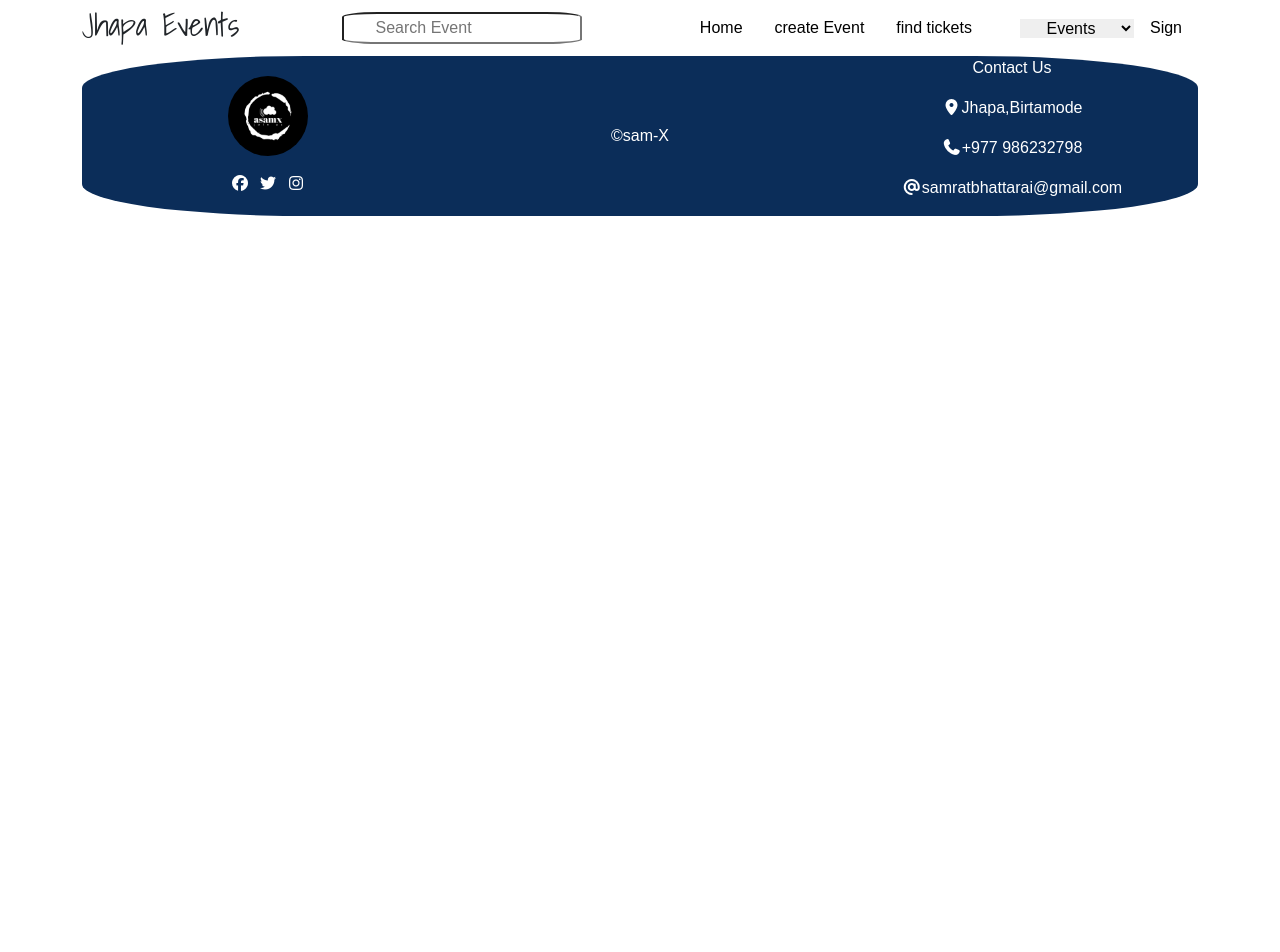
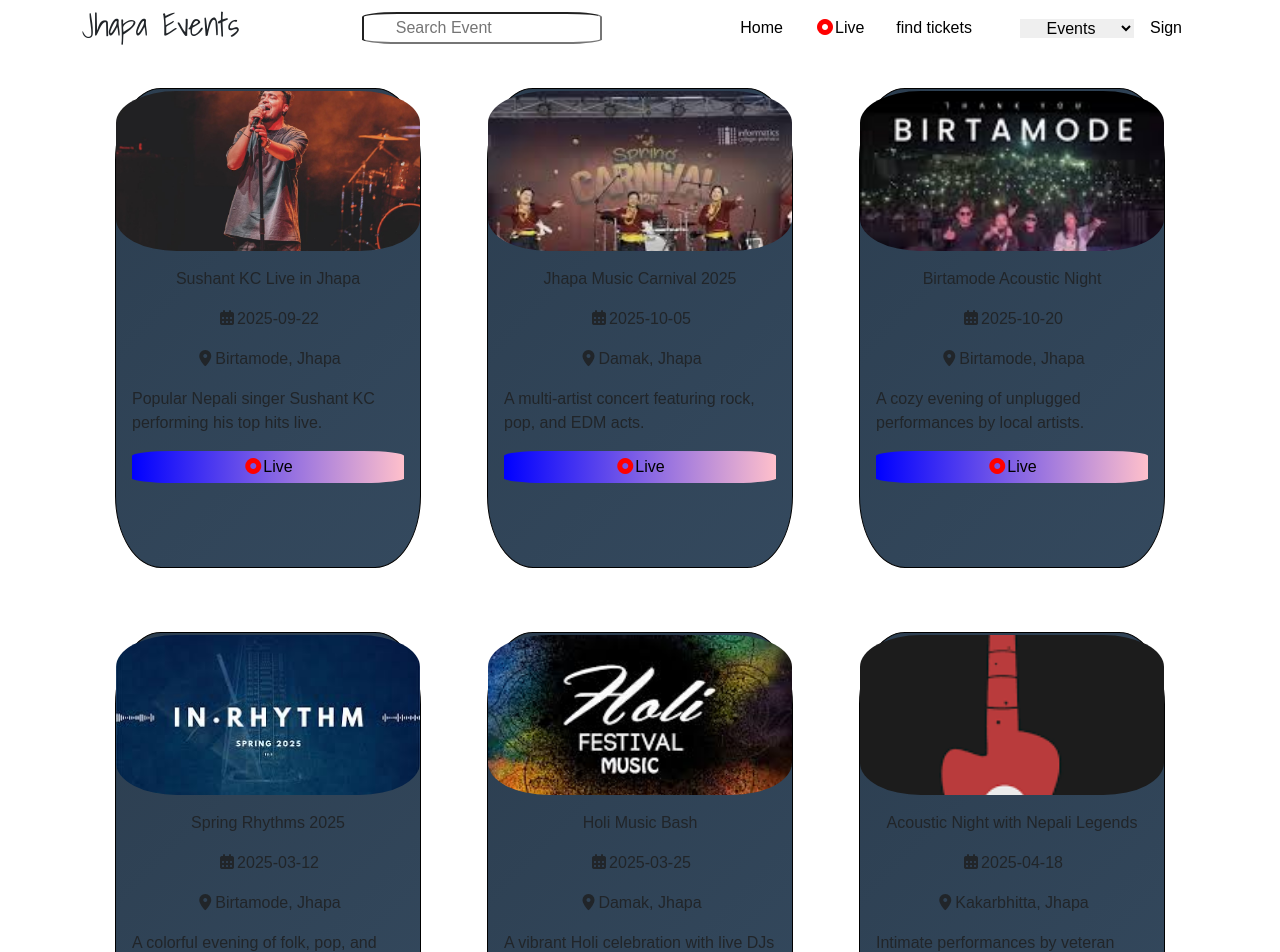
Before and after one commit to Asamx-t4n/EventJhapa, a React (Vite) app: page /LiveIn in a window 1280 px wide. Shown: the top 952 px of the page. Before the commit the page ends 800 px from the top, so only its background shows below. Built offline with nearby package versions, Linux system fonts and the light colour scheme; a web font is replaced by a local one.

Commit message:
Fix vite base path for GitHub Pages

```diff
--- a/package.json
+++ b/package.json
@@ -3,6 +3,7 @@
 	"private": true,
 	"version": "0.0.0",
 	"type": "module",
+	"homepage": "https://<username>.github.io/EventJhapa/",
 	"scripts": {
 		"dev": "vite",
 		"build": "vite build",
--- a/src/App.css
+++ b/src/App.css
@@ -69,6 +69,10 @@
 .Footer-icon {
 	margin-top: 1rem;
 }
+.Live-Dot {
+	color: red;
+	height: 0.7rem;
+}
 
 @media screen and (max-width: 480px) {
 	/* Mobile styles here */
--- a/src/App.jsx
+++ b/src/App.jsx
@@ -7,6 +7,7 @@ import TournamentsDetails from "./Components/TournamentDetails";
 import Concert from "./Components/Concert";
 import Festival from "./Components/Festival";
 import FindTickets from "./Components/FindTickets";
+import LiveIn from "./Components/LiveIn";
 import {
 	UpData,
 	PreData,
@@ -16,6 +17,7 @@ import {
 	FestPreData,
 } from "./Components/AllData";
 import SignIn from "./Components/SignIn";
+import Live from "./Components/LiveIn";
 
 const App = () => {
 	const [search, setSearch] = useState("");
@@ -73,8 +75,8 @@ const App = () => {
 						Home
 					</NavLink>
 
-					<NavLink to="/concerts" className="nav-link">
-						create Event
+					<NavLink to="/LiveIn" className="nav-link">
+						<i class="fa-solid fa-circle-dot Live-Dot"></i>Live
 					</NavLink>
 
 					<NavLink to="/FindTickets" className="nav-link">
@@ -134,6 +136,7 @@ const App = () => {
 					<Route path="/Details/:type/:id" element={<TournamentsDetails />} />
 					<Route path="/FindTickets" element={<FindTickets />} />
 					<Route path="/SignIn" element={<SignIn />} />
+					<Route path="/LiveIn" element={<LiveIn />} />
 				</Routes>
 			</div>
 			<div className="container ">
--- a/src/Components/AllData.js
+++ b/src/Components/AllData.js
@@ -485,3 +485,75 @@ export const FestPreData = [
 		BuyTicket: false,
 	},
 ];
+
+// LIVE
+
+export const LiveUpData = [
+	{
+		id: 1,
+		Title: "Sushant KC Live in Jhapa",
+		Date: "2025-09-22",
+		src: "/1SushantKC.jpg",
+		size: "mid",
+		location: "Birtamode, Jhapa",
+		description:
+			"Popular Nepali singer Sushant KC performing his top hits live.",
+		Details: true,
+		BuyTicket: false,
+	},
+	{
+		id: 2,
+		Title: "Jhapa Music Carnival 2025",
+		Date: "2025-10-05",
+		src: "/JhapaMusicCarnival.jpg",
+		size: "mid",
+		location: "Damak, Jhapa",
+		description: "A multi-artist concert featuring rock, pop, and EDM acts.",
+		Details: true,
+		BuyTicket: false,
+	},
+	{
+		id: 3,
+		Title: "Birtamode Acoustic Night",
+		Date: "2025-10-20",
+		src: "/AcousticNight.jpg",
+		size: "mid",
+		location: "Birtamode, Jhapa",
+		description: "A cozy evening of unplugged performances by local artists.",
+		Details: true,
+		BuyTicket: false,
+	},
+	{
+		id: 4,
+		Title: "Spring Rhythms 2025",
+		Date: "2025-03-12",
+		src: "/Spring Rhythms 2025.jpg",
+		size: "mid",
+		location: "Birtamode, Jhapa",
+		description: "A colorful evening of folk, pop, and fusion performances.",
+		Details: true,
+		BuyTicket: false,
+	},
+	{
+		id: 5,
+		Title: "Holi Music Bash",
+		Date: "2025-03-25",
+		src: "/Holi Music Bash.jpg",
+		size: "mid",
+		location: "Damak, Jhapa",
+		description: "A vibrant Holi celebration with live DJs and local bands.",
+		Details: true,
+		BuyTicket: false,
+	},
+	{
+		id: 6,
+		Title: "Acoustic Night with Nepali Legends",
+		Date: "2025-04-18",
+		src: "/Acoustic Night with Nepali Legends.png",
+		size: "mid",
+		location: "Kakarbhitta, Jhapa",
+		description: "Intimate performances by veteran Nepali acoustic artists.",
+		Details: true,
+		BuyTicket: false,
+	},
+];
--- a/src/Components/Card.css
+++ b/src/Components/Card.css
@@ -111,6 +111,19 @@
 	justify-content: center;
 	font-family: "Signika Negative", sans-serif;
 }
+
+.Live-Button {
+	background: linear-gradient(to left, pink, blue);
+	border-radius: 15%;
+	color: black;
+	transition: all 0.3s ease-out;
+	border: none;
+	height: 2rem;
+	width: 17rem;
+}
+.Live-Button:hover {
+	transform: scale(1.1);
+}
 @media screen and (max-width: 480px) {
 	.Card-div {
 		margin: 2rem;
@@ -156,4 +169,16 @@
 		border: 1px solid black;
 		border-radius: 15%;
 	}
+	.Live-Button {
+		background: linear-gradient(to left, pink, blue);
+		border-radius: 15%;
+		color: black;
+		transition: all 0.3s ease-out;
+		border: none;
+		height: 2rem;
+		width: 12rem;
+	}
+	.Live-Button:hover {
+		transform: scale(1.1);
+	}
 }
--- a/src/Components/Card.jsx
+++ b/src/Components/Card.jsx
@@ -15,6 +15,7 @@ const Card = ({
 	BuyTicket,
 	type,
 	bigDescription,
+	Live,
 }) => {
 	return (
 		<div
@@ -49,6 +50,11 @@ const Card = ({
 			{bigDescription && (
 				<span className="Card-bigDescription">{bigDescription}</span>
 			)}
+			{Live && (
+				<button className="Live-Button">
+					<i class="fa-solid fa-circle-dot Live-Dot"></i>Live
+				</button>
+			)}
 		</div>
 	);
 };
--- /dev/null
+++ b/src/Components/LiveIn.css
@@ -0,0 +1,11 @@
+* {
+	box-sizing: border-box;
+	margin: 0;
+	padding: 0;
+	/* border: 1px solid red; */
+}
+.LiveDiv {
+	display: flex;
+	justify-content: center;
+	align-items: center;
+}
--- /dev/null
+++ b/src/Components/LiveIn.jsx
@@ -0,0 +1,17 @@
+import Card from "./Card";
+import "./LiveIn.css";
+import { LiveUpData } from "./AllData";
+const LiveIn = () => {
+	return (
+		<div className="container">
+			<div className="row">
+				{LiveUpData.map((item) => (
+					<div className="col-md-4 col-sm-6 LiveDiv">
+						<Card {...item} Live={true} Details={false} />
+					</div>
+				))}
+			</div>
+		</div>
+	);
+};
+export default LiveIn;
--- a/vite.config.js
+++ b/vite.config.js
@@ -1,8 +1,7 @@
-// vite.config.js
 import { defineConfig } from "vite";
 import react from "@vitejs/plugin-react";
 
 export default defineConfig({
-	base: "/EventJhapa/", // important for GitHub Pages repo path
+	base: "/EventJhapa/", // EXACT repo name
 	plugins: [react()],
 });
```
